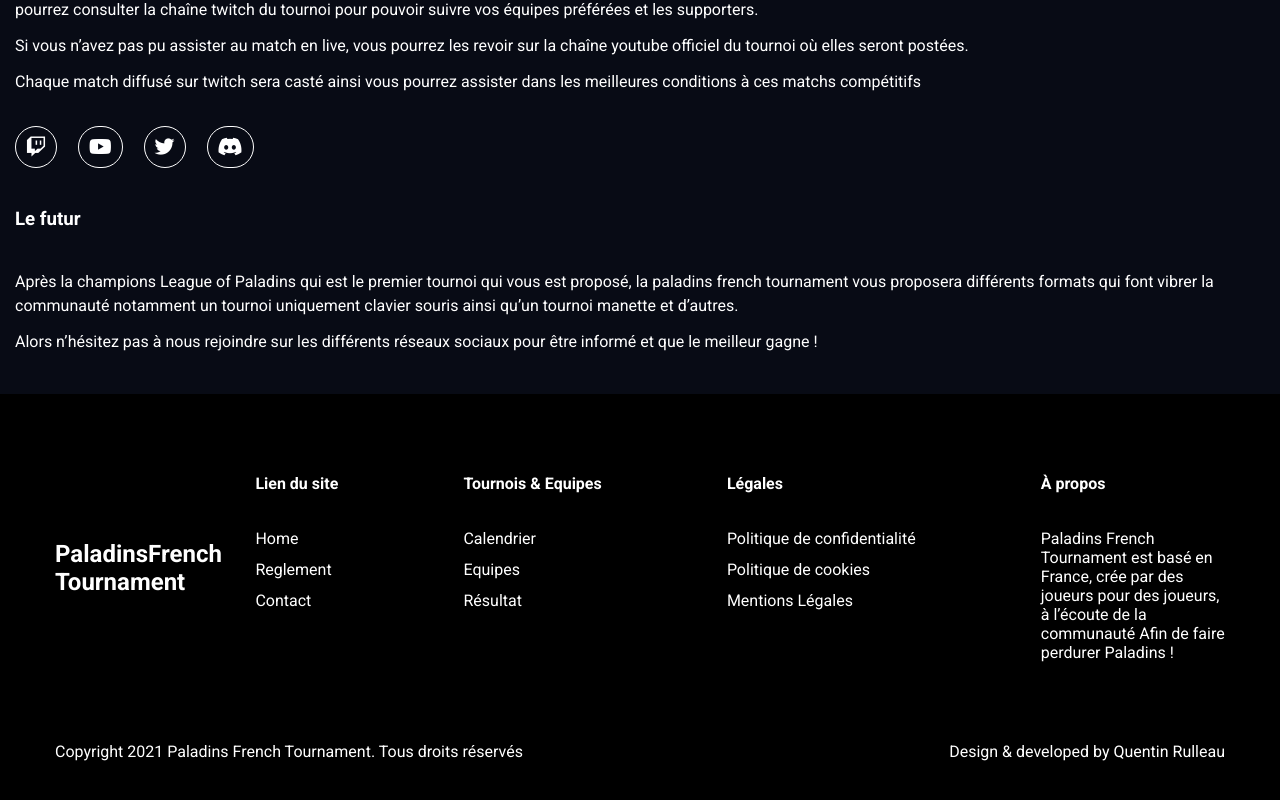
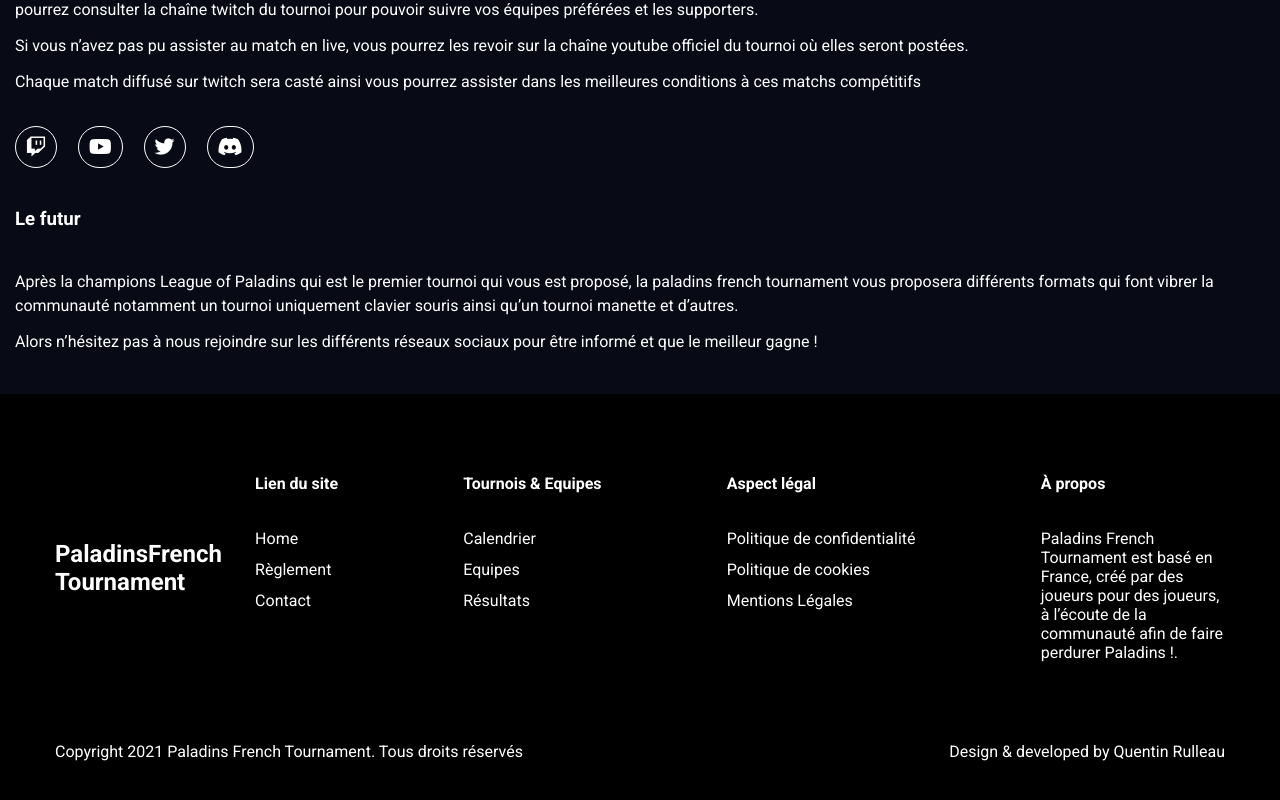
Before and after one commit to qrulleau/NewTournamentPaladins, a Vue app: page /nouveau-tournoi in a window 1280 px wide. Shown: the part 990-1790 px from the top of the page. Built offline with nearby package versions, Linux system fonts and the light colour scheme.

Commit message:
MIN: fix some spelling mistake

```diff
--- a/src/components/common/ResultCard.vue
+++ b/src/components/common/ResultCard.vue
@@ -3,16 +3,16 @@
 		<h3>Groupe A</h3>
 		<div class="d-flex head">
 			<div class="club">
-				<h4>Club</h4>
+				<h4>Equipes</h4>
 			</div>
 			<div class="game-played">
-				<h4>Match joué</h4>
+				<h4>Matchs joués</h4>
 			</div>
 			<div class="game-lost">
-				<h4>Match Perdu</h4>
+				<h4>Matchs Perdus</h4>
 			</div>
 			<div class="game-win">
-				<h4>Match Gagné</h4>
+				<h4>Matchs Gagnés</h4>
 			</div>
 			<div class="point">
 				<h4>Points</h4>
@@ -21,7 +21,7 @@
 		<div class="body">
 			<div class="d-flex stats-game">
 				<div class="club">
-					<p>Bayern</p>
+					<p>Contact Blanc</p>
 				</div>
 				<div class="game-played">
 					<p>1</p>
@@ -38,7 +38,7 @@
 			</div>
 			<div class="d-flex stats-game">
 				<div class="club">
-					<p>Bayern</p>
+					<p>Chocolatine</p>
 				</div>
 				<div class="game-played">
 					<p>1</p>
@@ -55,7 +55,7 @@
 			</div>
 			<div class="d-flex stats-game">
 				<div class="club">
-					<p>Bayern</p>
+					<p>Sylical</p>
 				</div>
 				<div class="game-played">
 					<p>1</p>
@@ -72,7 +72,7 @@
 			</div>
 			<div class="d-flex stats-game">
 				<div class="club">
-					<p>Bayern</p>
+					<p>Viper Solar</p>
 				</div>
 				<div class="game-played">
 					<p>1</p>
--- a/src/components/layout/TheFooter.vue
+++ b/src/components/layout/TheFooter.vue
@@ -11,7 +11,7 @@
 							<h4>Lien du site</h4>
 							<router-link @click="scrollToTop()" to="/">Home</router-link>
 							<router-link @click="scrollToTop()" to="/reglement"
-								>Reglement</router-link
+								>Règlement</router-link
 							>
 							<router-link @click="scrollToTop()" to="/contact"
 								>Contact</router-link
@@ -26,11 +26,11 @@
 								>Equipes</router-link
 							>
 							<router-link @click="scrollToTop()" to="/resultat"
-								>Résultat</router-link
+								>Résultats</router-link
 							>
 						</div>
 						<div class="row">
-							<h4>Légales</h4>
+							<h4>Aspect légal</h4>
 							<router-link
 								@click="scrollToTop()"
 								to="/politique-confidentialite"
@@ -46,9 +46,9 @@
 						<div class="row special-width">
 							<h4>À propos</h4>
 							<p>
-								Paladins French Tournament est basé en France, crée par des
-								joueurs pour des joueurs, à l’écoute de la communauté Afin de
-								faire perdurer Paladins !
+								Paladins French Tournament est basé en France, créé par des
+								joueurs pour des joueurs, à l’écoute de la communauté afin de
+								faire perdurer Paladins !.
 							</p>
 						</div>
 					</div>
--- a/src/components/layout/TheNavBar.vue
+++ b/src/components/layout/TheNavBar.vue
@@ -9,7 +9,7 @@
 					<div class="d-flex">
 						<router-link to="/">Home</router-link>
 						<router-link to="/calendrier">Calendrier</router-link>
-						<router-link to="/resultat">Résultat</router-link>
+						<router-link to="/resultat">Résultats</router-link>
 						<router-link to="/equipes">Equipes</router-link>
 						<router-link to="/contact">Contact</router-link>
 					</div>
--- a/src/views/Calendar/CalendarPage.vue
+++ b/src/views/Calendar/CalendarPage.vue
@@ -10,7 +10,7 @@
 						toggle();
 						[(CurrentMatch = 'ComingMatch')];
 					"
-					>MATCH à VENIR</a
+					>MATCH à VENIRS</a
 				>
 				<a
 					:class="!isActive ? 'active' : ''"
@@ -18,7 +18,7 @@
 						[(CurrentMatch = 'LastResult')];
 						toggle();
 					"
-					>DERNIER RÉSULTATS</a
+					>DERNIERs RÉSULTATS</a
 				>
 			</div>
 			<section v-if="CurrentMatch === 'ComingMatch'">
--- a/src/views/Contact/ContactPage.vue
+++ b/src/views/Contact/ContactPage.vue
@@ -10,10 +10,10 @@
 					<h2 class="red">Pour entrer en contact :</h2>
 					<h3 class="question">
 						Si tu as une question, <br />
-						n'hesite pas à nous contacter
+						n'hésites pas à nous contacter
 					</h3>
 					<p>
-						Nous sommes joignables par ces differentes methodes: email,
+						Nous sommes joignables par ces différentes méthodes: email,
 						formulaire de contact, discord (AlarmeColver#4001, Pettiote#3049,
 						NekrosComing#2334) .
 					</p>
--- a/src/views/Home/HomePage.vue
+++ b/src/views/Home/HomePage.vue
@@ -14,7 +14,7 @@
 								</h3>
 								<p class="description">
 									La champions League of Paladins a<br />
-									officiellement commencée, du cash à gagner, <br />
+									officiellement commencer, du cash à gagner, <br />
 									tentez votre chance !
 								</p>
 								<router-link class="background-main" to="/nouveau-tournoi"
@@ -212,33 +212,33 @@
 		<section class="background-bleu text-center subscribe">
 			<p class="slogan">
 				<span class="red">Tu veux participer ?</span> Inscris toi avec ton
-				equipe !
+				équipe !
 			</p>
 			<h3>Tente ta chance</h3>
 			<div class="container-logo">
 				<div class="d-flex item-align-center">
 					<span class="line"></span>
-					<p>paladins french tournament</p>
+					<p>Paladins French Tournament</p>
 					<span class="line"></span>
 				</div>
 			</div>
 			<p>
 				Peu importe ton âge, rassemble 5 joueurs, rejoins le discord et tente de
-				battre les équipes françaises de paladins.<br />
-				nos règles sont simples : insultes & cheats sont interdit , flames,
-				émotes et tout autres procédés du jeu sont autorisé ! Alors rejoins nous
+				battre les équipes françaises de Paladins.<br />
+				Nos règles sont simples : insultes & cheats sont interdits , flames,
+				émotes et tout autre procédé du jeu sont autorisés ! Alors rejoins nous
 				!
 			</p>
 			<div class="container-button">
 				<div class="d-flex">
 					<button class="background-main" @click="showModal = true">
-						Inscrit toi
+						Inscris toi
 					</button>
 					<a
 						class="reversal-background"
 						href="https://discord.gg/473E97gf"
 						target="_blank"
-						>Rejoind le discord</a
+						>Rejoins le discord</a
 					>
 				</div>
 			</div>
--- a/src/views/MatchDetail/MatchDetail.vue
+++ b/src/views/MatchDetail/MatchDetail.vue
@@ -268,6 +268,7 @@ h4 {
 		font-weight: 900;
 		text-transform: uppercase;
 		margin-right: 30px;
+		cursor: pointer;
 	}
 }
 a:last-child {
--- a/src/views/MatchDetail/MatchDetailDone.vue
+++ b/src/views/MatchDetail/MatchDetailDone.vue
@@ -301,6 +301,7 @@ h4 {
 		font-weight: 900;
 		text-transform: uppercase;
 		margin-right: 30px;
+		cursor: pointer;
 	}
 }
 a:last-child {
```
